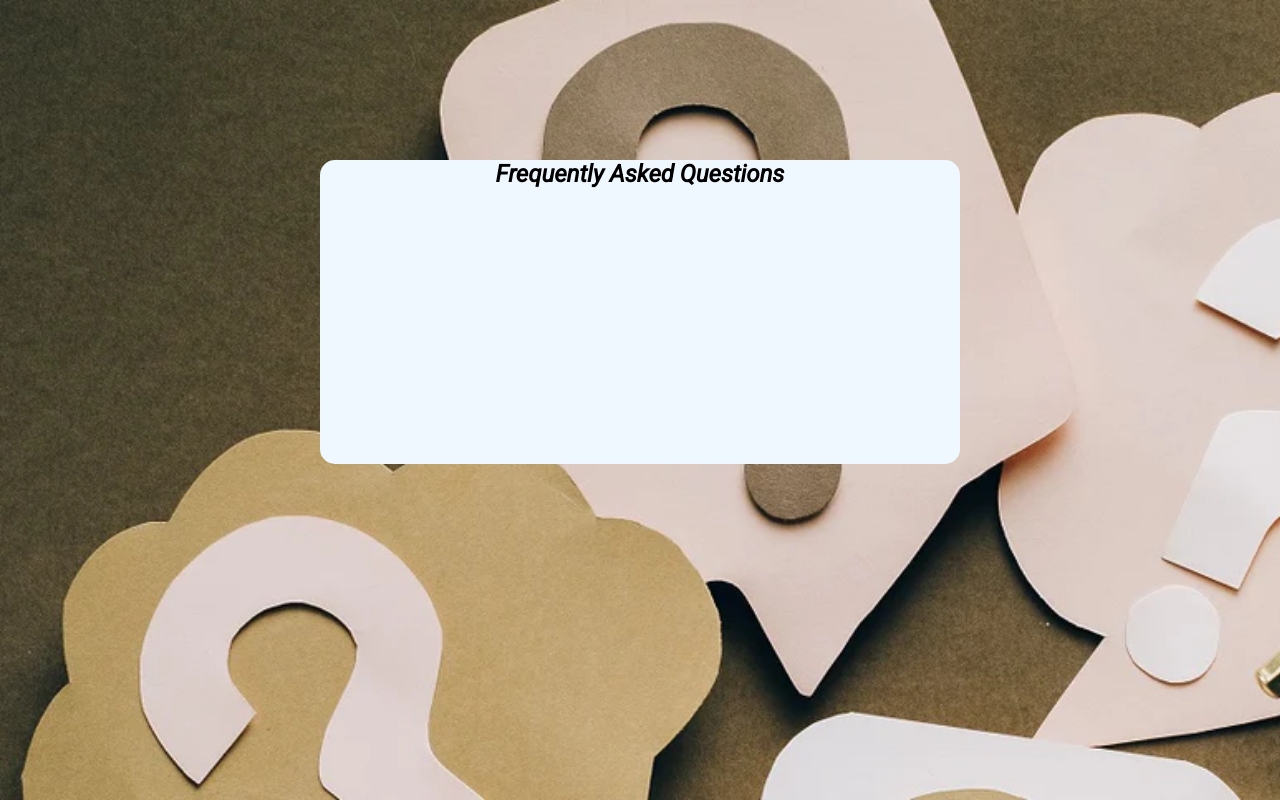
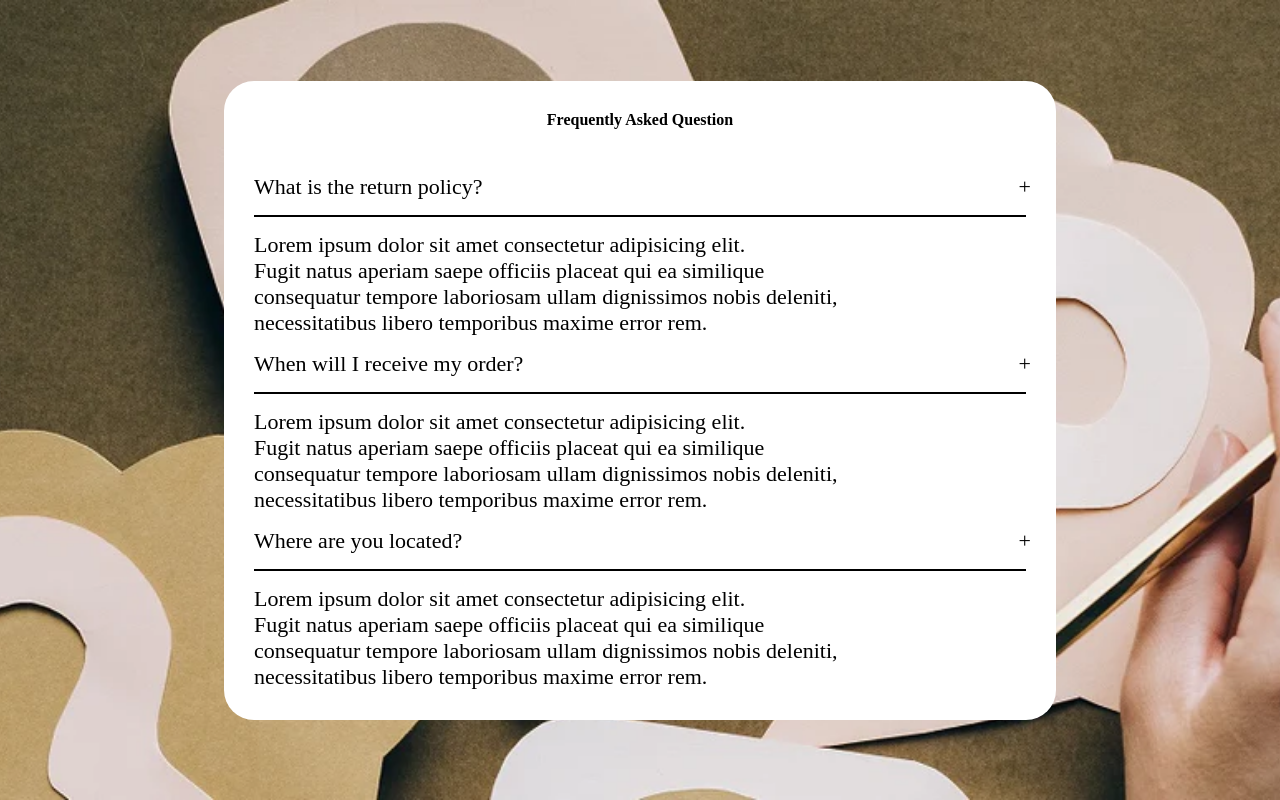
Before and after one commit to ChiefLopes/My-accordion-App, a plain HTML site: page index.html in a window 1280 px wide. Drawn offline with Linux system fonts and the light colour scheme; a web font is replaced by a local one.

Commit message:
restructured the entire code in html and css

```diff
--- a/index.html
+++ b/index.html
@@ -1,4 +1,5 @@
 <!DOCTYPE html>
+
 <html lang="en">
   <head>
     <meta charset="UTF-8" />
@@ -10,14 +11,35 @@
     <link rel="preconnect" href="https://fonts.googleapis.com" />
     <link rel="preconnect" href="https://fonts.gstatic.com" crossorigin />
     <link
-      href="https://fonts.googleapis.com/css2?family=Roboto:ital@1&display=swap"
+      href="https://fonts.googleapis.com/css2?family=Smokum&display=swap"
       rel="stylesheet"
     />
   </head>
   <body>
+   <div class="accordion">
+    <div class="accordion-title">Frequently Asked Question</div>
     <div class="accordion-container">
-      <h2 class="accordion-title">Frequently Asked Questions</h2>
+      <div class="question">What is the return policy?  </div>
+      <div class="answer">Lorem ipsum dolor sit amet consectetur adipisicing elit.<br>
+        Fugit natus aperiam saepe officiis placeat qui ea similique <br>
+        consequatur tempore laboriosam ullam dignissimos nobis deleniti, <br>
+        necessitatibus libero temporibus maxime error rem.</div>
     </div>
+      <div class="accordion-container">
+      <div class="question">When will I receive my order?  </div>
+      <div class="answer">Lorem ipsum dolor sit amet consectetur adipisicing elit.<br>
+        Fugit natus aperiam saepe officiis placeat qui ea similique <br>
+        consequatur tempore laboriosam ullam dignissimos nobis deleniti, <br>
+        necessitatibus libero temporibus maxime error rem.</div>
+    </div>
+      <div class="accordion-container">
+      <div class="question">Where are you located?  </div>
+      <div class="answer">Lorem ipsum dolor sit amet consectetur adipisicing elit.<br>
+        Fugit natus aperiam saepe officiis placeat qui ea similique <br>
+        consequatur tempore laboriosam ullam dignissimos nobis deleniti, <br>
+        necessitatibus libero temporibus maxime error rem.</div>
+    </div>
+   </div>
     <script src="./main.js"></script>
   </body>
 </html>
--- a/syle.css
+++ b/syle.css
@@ -8,20 +8,43 @@
 
 body {
   height: 100vh;
-  background: url(./image/handpen.webp) no-repeat 0 0 / cover;
-}
-.accordion-container {
+  background: url(./image/handpen.webp) no-repeat center center / cover;
   display: flex;
+  flex-direction: column;
   justify-content: center;
-  height: 19em;
-  width: 40rem;
-  background-color: aliceblue;
-  position: relative;
-  top: 10rem;
-  left: 20rem;
-  border-radius: 15px;
+  align-items: center;
 }
 
-.accordion-title {
-  font-family: 'Roboto', sans-serif;
+.accordion {
+  width: 65%;
+  background-color: #fff;
+  padding: 30px;
+  border-radius: 30px;
+
 }
+
+.accordion .accordion-title {
+  margin-bottom: 30px;
+  text-align: center;
+  font-weight: 800;
+}
+
+.accordion .accordion-container .question {
+    padding: 15px 0;
+    font-size: 22px;
+    cursor: pointer;
+    border-bottom: 2px solid #000;
+
+    position: relative;
+}
+
+.accordion .accordion-container .question::after{
+  content:  '+';
+  position: absolute;
+  right: -5px;
+}
+
+.accordion .accordion-container .answer {
+  padding-top: 15px;
+  font-size: 22px;
+}
```
